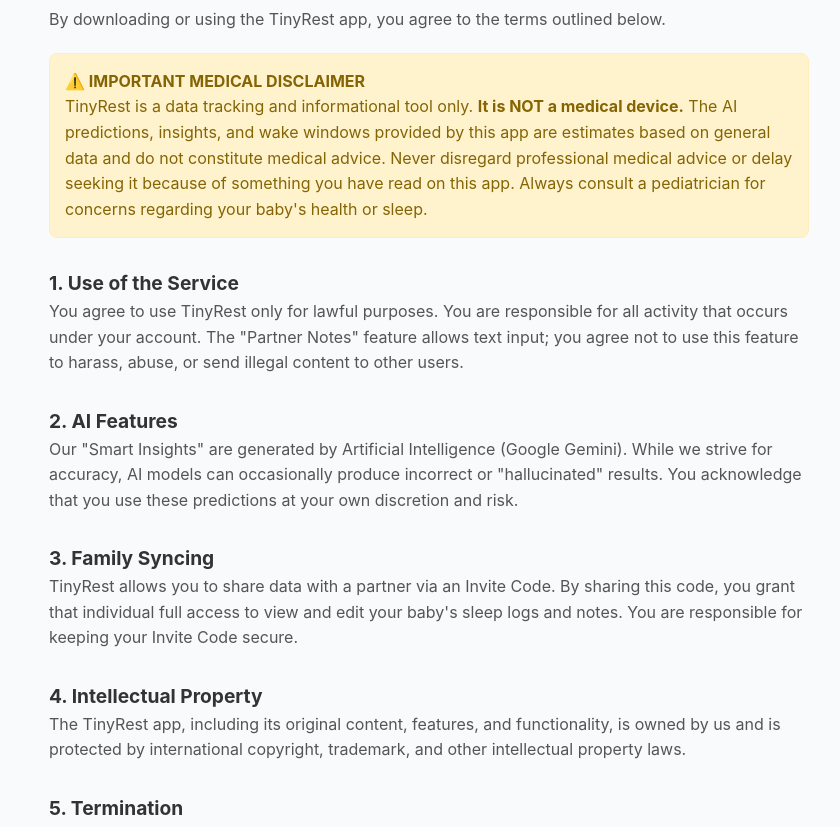
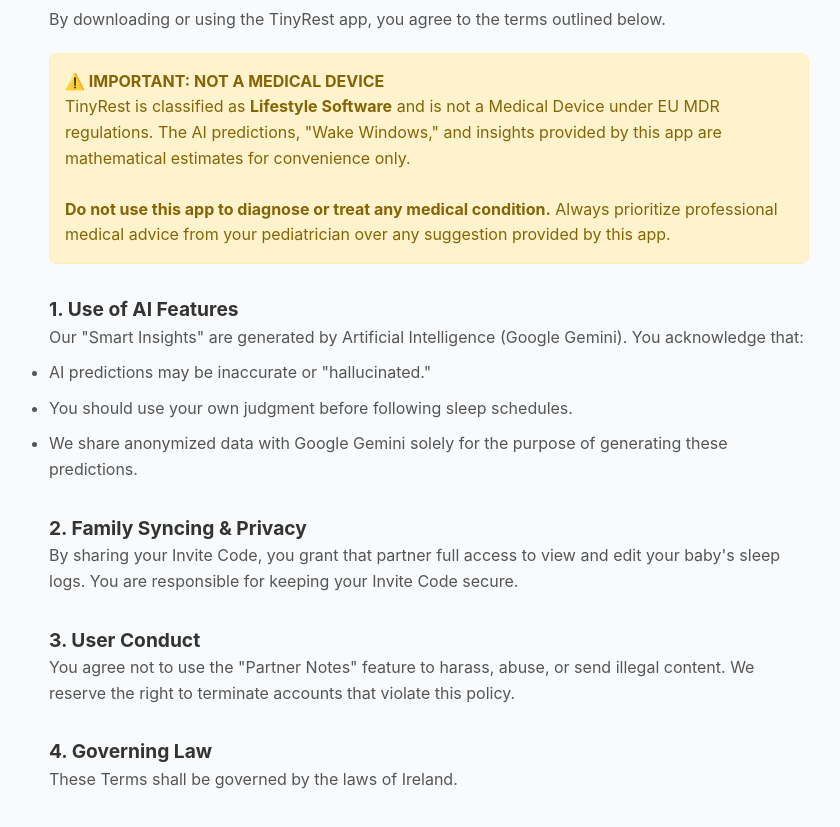
Before and after one commit to mohamed-shiha/TinyRest_Site, a plain HTML site: page terms.html in a window 1280 px wide. Shown: the part 94-921 px from the top of the page, without its empty margins (211-1051 px from the left). Drawn offline with Linux system fonts and the light colour scheme.

Commit message:
Update privacy and terms documents for clarity
Revised privacy.html to clarify data sharing with third parties, GDPR rights, and account deletion options, including a direct web request button. Updated terms.html to improve medical disclaimer, clarify AI feature usage, family syncing, user conduct, and governing law for better transparency and compliance.

```diff
--- a/terms.html
+++ b/terms.html
@@ -19,30 +19,27 @@
         <p>By downloading or using the TinyRest app, you agree to the terms outlined below.</p>
 
         <div class="disclaimer">
-            <strong>⚠️ IMPORTANT MEDICAL DISCLAIMER</strong><br>
-            TinyRest is a data tracking and informational tool only. <strong>It is NOT a medical device.</strong> The AI predictions, insights, and wake windows provided by this app are estimates based on general data and do not constitute medical advice. Never disregard professional medical advice or delay seeking it because of something you have read on this app. Always consult a pediatrician for concerns regarding your baby's health or sleep.
+            <strong>⚠️ IMPORTANT: NOT A MEDICAL DEVICE</strong><br>
+            TinyRest is classified as <strong>Lifestyle Software</strong> and is not a Medical Device under EU MDR regulations. The AI predictions, "Wake Windows," and insights provided by this app are mathematical estimates for convenience only. <br><br>
+            <strong>Do not use this app to diagnose or treat any medical condition.</strong> Always prioritize professional medical advice from your pediatrician over any suggestion provided by this app.
         </div>
 
-        <h2>1. Use of the Service</h2>
-        <p>You agree to use TinyRest only for lawful purposes. You are responsible for all activity that occurs under your account. The "Partner Notes" feature allows text input; you agree not to use this feature to harass, abuse, or send illegal content to other users.</p>
+        <h2>1. Use of AI Features</h2>
+        <p>Our "Smart Insights" are generated by Artificial Intelligence (Google Gemini). You acknowledge that:</p>
+        <ul>
+            <li>AI predictions may be inaccurate or "hallucinated."</li>
+            <li>You should use your own judgment before following sleep schedules.</li>
+            <li>We share anonymized data with Google Gemini solely for the purpose of generating these predictions.</li>
+        </ul>
 
-        <h2>2. AI Features</h2>
-        <p>Our "Smart Insights" are generated by Artificial Intelligence (Google Gemini). While we strive for accuracy, AI models can occasionally produce incorrect or "hallucinated" results. You acknowledge that you use these predictions at your own discretion and risk.</p>
+        <h2>2. Family Syncing & Privacy</h2>
+        <p>By sharing your Invite Code, you grant that partner full access to view and edit your baby's sleep logs. You are responsible for keeping your Invite Code secure.</p>
 
-        <h2>3. Family Syncing</h2>
-        <p>TinyRest allows you to share data with a partner via an Invite Code. By sharing this code, you grant that individual full access to view and edit your baby's sleep logs and notes. You are responsible for keeping your Invite Code secure.</p>
+        <h2>3. User Conduct</h2>
+        <p>You agree not to use the "Partner Notes" feature to harass, abuse, or send illegal content. We reserve the right to terminate accounts that violate this policy.</p>
 
-        <h2>4. Intellectual Property</h2>
-        <p>The TinyRest app, including its original content, features, and functionality, is owned by us and is protected by international copyright, trademark, and other intellectual property laws.</p>
-
-        <h2>5. Termination</h2>
-        <p>We may terminate or suspend your account immediately, without prior notice or liability, if you breach these Terms.</p>
-
-        <h2>6. Governing Law</h2>
-        <p>These Terms shall be governed and construed in accordance with the laws of Ireland, without regard to its conflict of law provisions.</p>
-
-        <h2>7. Changes to Terms</h2>
-        <p>We reserve the right to modify these terms at any time. We will notify users of any significant changes via the app or email.</p>
+        <h2>4. Governing Law</h2>
+        <p>These Terms shall be governed by the laws of Ireland.</p>
 
         <div style="margin-top: 50px; text-align: center;">
             <a href="index.html" style="color: #304ffe; text-decoration: none;">&larr; Back to Home</a>
```
Also changed, not shown: privacy.html (+17 -13 lines).
